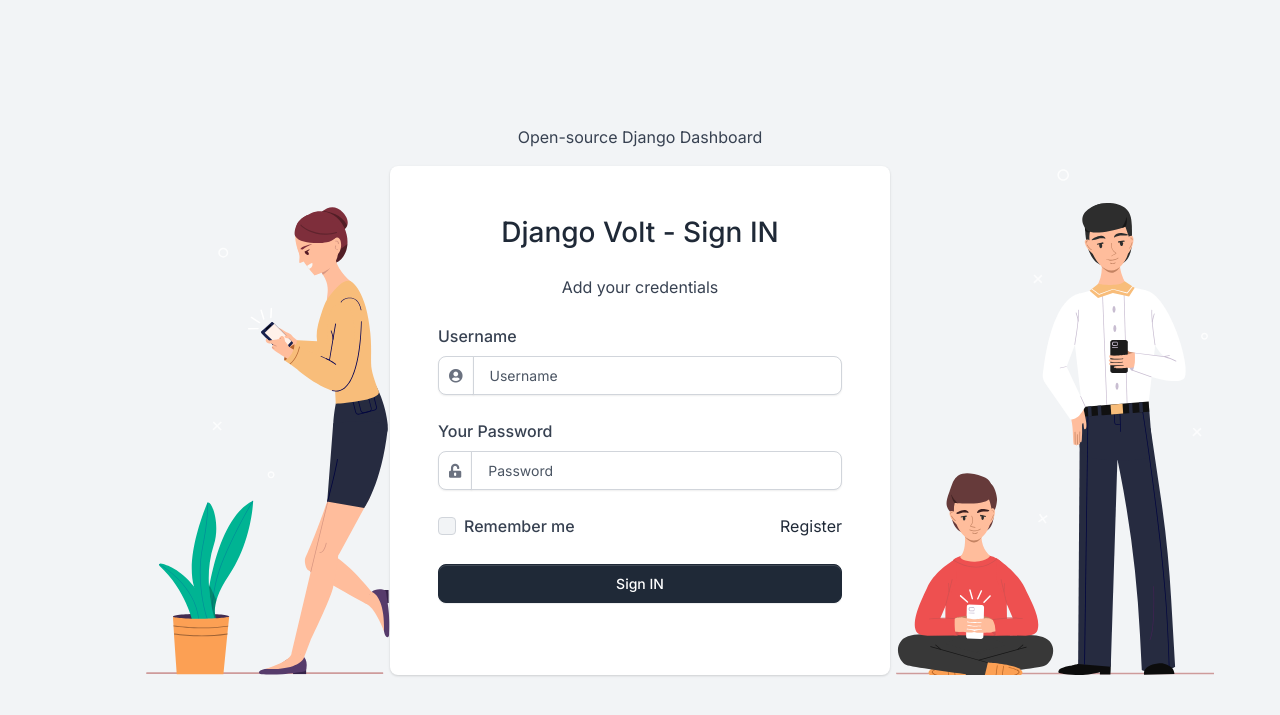
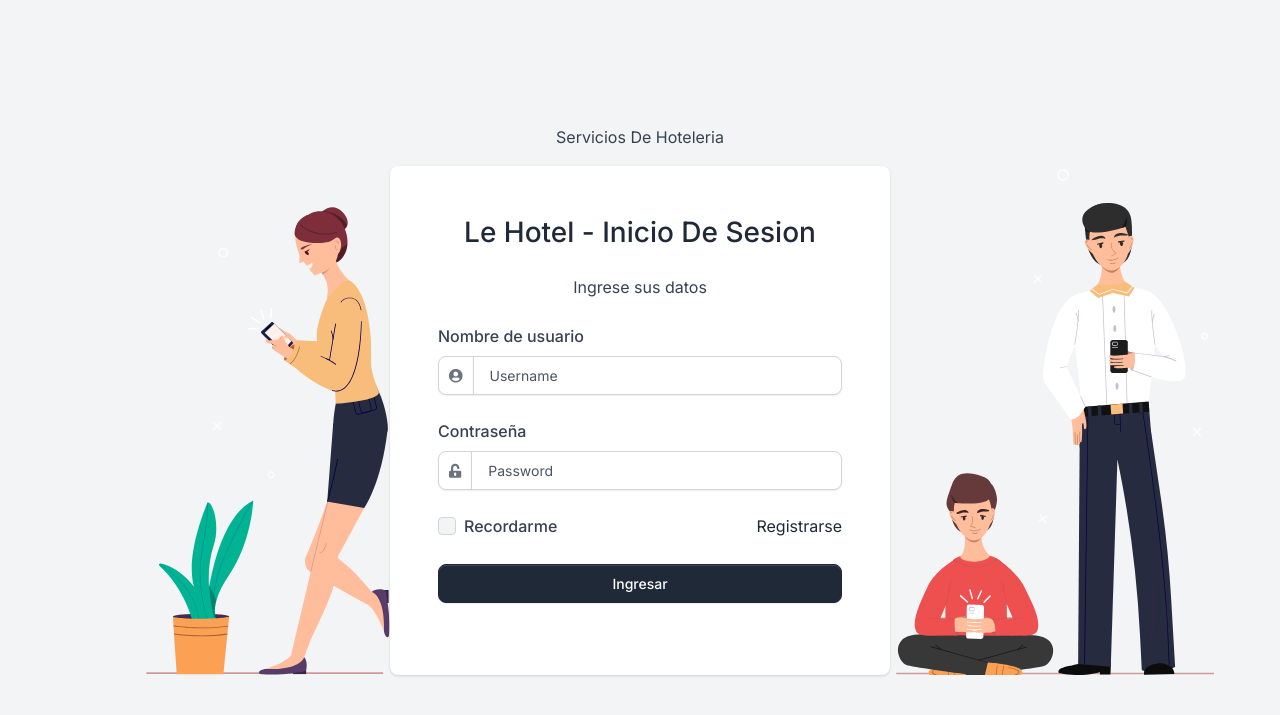
Before and after one commit to JorgeAngel01/LeHotel, a Django app: page /login/ in a window 1280 px wide. Shown: the top 715 px of the page. Run offline with Django 3.2, Linux system fonts and the light colour scheme; parts of the project's set-up code (start-up, migrations or seed data) failed here and were passed over; some libraries are stand-ins or nearby versions.

Commit message:
leves modificaciones

```diff
--- a/apps/templates/accounts/login.html
+++ b/apps/templates/accounts/login.html
@@ -11,14 +11,14 @@
         <section class="vh-lg-100 mt-5 mt-lg-0 bg-soft d-flex align-items-center">
             <div class="container">
                 <p class="text-center">
-                    Open-source Django Dashboard
+                    Servicios De Hoteleria
                 </p>
                 <div class="row justify-content-center form-bg-image" data-background-lg="{{ ASSETS_ROOT }}/img/illustrations/signin.svg">
                     <div class="col-12 d-flex align-items-center justify-content-center">
                         <div class="bg-white shadow border-0 rounded border-light p-4 p-lg-5 w-100 fmxw-500">
                             <div class="text-center text-md-center mb-4 mt-md-0">
                                 <h1 class="mb-0 h3">
-                                    Django Volt - Sign IN
+                                    Le Hotel - Inicio De Sesion
                                 </h1>
                                 <br />
                                 <p>
@@ -27,7 +27,7 @@
                                             {{ msg | safe }}
                                         </span>
                                     {% else %}
-                                        Add your credentials
+                                        Ingrese sus datos
                                     {% endif %}
                                 </p>
                             </div>
@@ -38,7 +38,7 @@
 
                                 <!-- Form -->
                                 <div class="form-group mb-4">
-                                    <label for="email">Username</label>
+                                    <label for="email">Nombre de usuario</label>
                                     <div class="input-group">
                                         <span class="input-group-text" id="basic-addon1">
                                             <span class="fas fa-user-circle"></span>
@@ -50,7 +50,7 @@
                                 <div class="form-group">
                                     <!-- Form -->
                                     <div class="form-group mb-4">
-                                        <label for="password">Your Password</label>
+                                        <label for="password">Contraseña</label>
                                         <div class="input-group">
                                             <span class="input-group-text" id="basic-addon2">
                                                 <span class="fas fa-unlock-alt"></span>
@@ -63,14 +63,14 @@
                                         <div class="form-check">
                                             <input class="form-check-input" type="checkbox" value="" id="remember">
                                             <label class="form-check-label mb-0" for="remember">
-                                              Remember me
+                                              Recordarme
                                             </label>
                                         </div>
-                                        <div><a href="{% url 'register' %}" class="text-right">Register</a></div>
+                                        <div><a href="{% url 'register' %}" class="text-right">Registrarse</a></div>
                                     </div>
                                 </div>
                                 <div class="d-grid">
-                                    <button type="submit" name="login" class="btn btn-gray-800">Sign IN</button>
+                                    <button type="submit" name="login" class="btn btn-gray-800">Ingresar</button>
                                 </div>
                             </form>
 
@@ -78,7 +78,7 @@
 
                             {% if GITHUB_AUTH %}
                             <div class="my-2 mb-2 text-center">
-                                <span class="fw-normal">or login with</span>
+                                <span class="fw-normal">o registrate con</span>
                             </div>
                             <div class="d-flex justify-content-center my-2">
 
--- a/apps/templates/home/index.html
+++ b/apps/templates/home/index.html
@@ -128,9 +128,9 @@
                         <div class="bootstrap-big-icon d-none d-lg-block">
                             <svg xmlns="http://www.w3.org/2000/svg" width="700" height="622" class="d-block my-1" viewBox="0 0 118 94" role="img"><title>Bootstrap</title><path fill-rule="evenodd" clip-rule="evenodd" d="M24.509 0c-6.733 0-11.715 5.893-11.492 12.284.214 6.14-.064 14.092-2.066 20.577C8.943 39.365 5.547 43.485 0 44.014v5.972c5.547.529 8.943 4.649 10.951 11.153 2.002 6.485 2.28 14.437 2.066 20.577C12.794 88.106 17.776 94 24.51 94H93.5c6.733 0 11.714-5.893 11.491-12.284-.214-6.14.064-14.092 2.066-20.577 2.009-6.504 5.396-10.624 10.943-11.153v-5.972c-5.547-.529-8.934-4.649-10.943-11.153-2.002-6.484-2.28-14.437-2.066-20.577C105.214 5.894 100.233 0 93.5 0H24.508zM80 57.863C80 66.663 73.436 72 62.543 72H44a2 2 0 01-2-2V24a2 2 0 012-2h18.437c9.083 0 15.044 4.92 15.044 12.474 0 5.302-4.01 10.049-9.119 10.88v.277C75.317 46.394 80 51.21 80 57.863zM60.521 28.34H49.948v14.934h8.905c6.884 0 10.68-2.772 10.68-7.727 0-4.643-3.264-7.207-9.012-7.207zM49.948 49.2v16.458H60.91c7.167 0 10.964-2.876 10.964-8.281 0-5.406-3.903-8.178-11.425-8.178H49.948z" fill="currentColor"></path></svg>
                         </div>
-                        <h1 class="fw-bolder">Volt Bootstrap 5 Dashboard</h1>
+                        <h1 class="fw-bolder">Le Hotel</h1>
                         <h2 class="lead fw-normal text-muted mb-5">
-                            Open-source Seed Project
+                            Pagina Principal
                         </h2>
                         <!-- Button Modal -->
                         <div class="d-flex align-items-center justify-content-center mb-5">
@@ -171,7 +171,7 @@
 
                 <div class="row">
                     <div class="col-6">
-                        <h3 class="mb-3">Carousel cards title </h3>
+                        <h3 class="mb-3">Carousel Habitaciones</h3>
                     </div>
                     <div class="col-6 text-xl-end ">
                         <a class="btn btn-primary mb-3 mr-1" href="#carouselExampleIndicators2" role="button" data-slide="prev">
```
